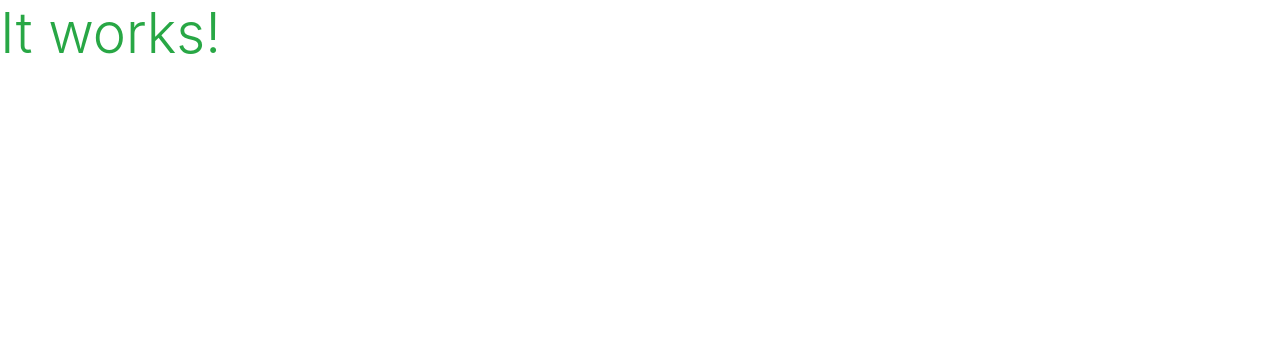
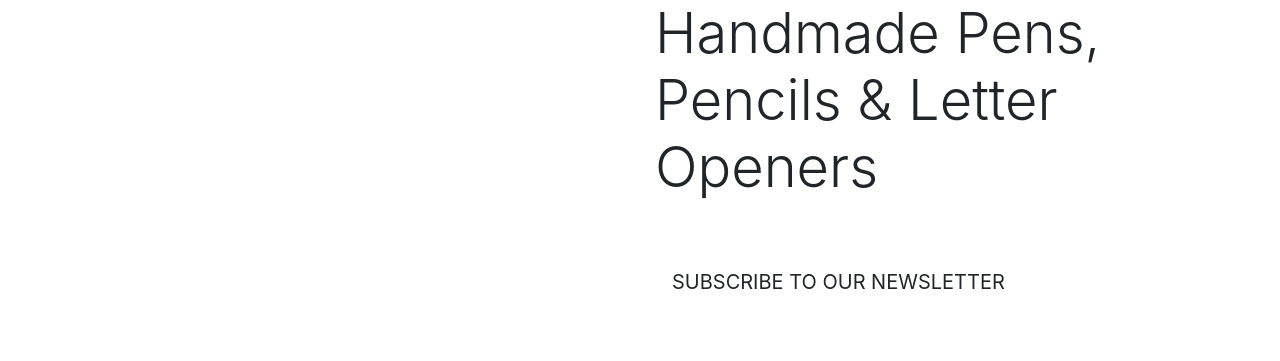
Before and after one commit to Code-Institute-Submissions/SteveMontgomery55-hand-crafted-wooden-pens_AprResub, a Django app: page / in a window 1280 px wide. Shown: the top 361 px of the page. Run offline with Django 3.2, Linux system fonts and the light colour scheme; some libraries are stand-ins or nearby versions.

Commit message:
add homepage layout

```diff
--- a/home/templates/home/index.html
+++ b/home/templates/home/index.html
@@ -1,6 +1,29 @@
 {% extends "base.html" %}
 {% load static %}
 
+{% block page_header %}
+    <div class="container header-container">
+        <div class="row">
+            <div class="col"></div>
+        </div>
+    </div>
+{% endblock %}
+
 {% block content %}
-    <h1 class="display-4 text-success">It works!</h1>
+    <div class="container h-100">
+        <div class="row h-100">
+            <div class="col-7 col-md-6 my-auto">
+            </div>
+            <div class="col-5 col-md-6 my-auto">
+                <h1 class="display-4 logo-font text-black">
+                    Handmade Pens, Pencils & Letter Openers
+                </h1>
+                <div class="my-5">
+                    <h4>
+                        <a href="" class="shop-now-button btn btn-lg rounded-0 text-uppercase py-3">Subscribe To Our Newsletter</a>
+                    </h4>
+                </div>
+            </div>
+        </div>
+    </div>
 {% endblock %}
```
